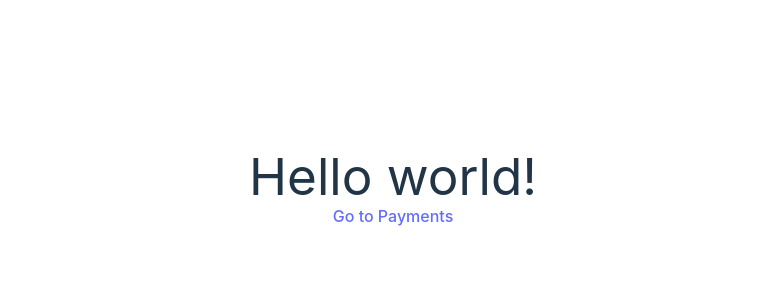
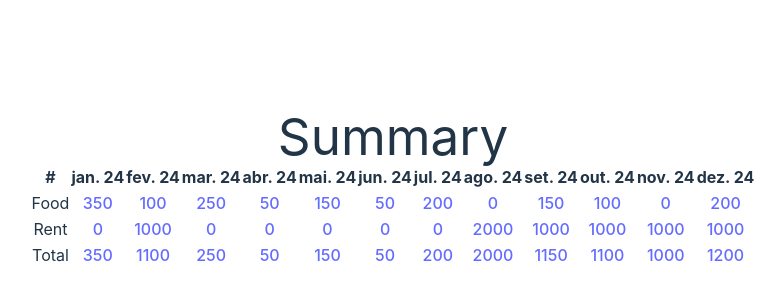
Before and after one commit to adilsonsds/money-flies, a React (Vite) app: page / in a window 1280 px wide. Shown: the part 212-512 px from the top of the page, without its empty margins (247-1031 px from the left). Built offline with nearby package versions, Linux system fonts and the light colour scheme.

Commit message:
Starting Home Page

```diff
--- a/src/App.tsx
+++ b/src/App.tsx
@@ -1,16 +1,77 @@
 import { Link } from 'react-router-dom'
 import './App.css'
+import { Payment } from './types/Payment';
+import { getFilterURL, getTotalValue } from './utils/PaymentUtils';
+import { Payments } from './data/PaymentsData';
+
+type Period = {
+  startDate: Date;
+  endDate: Date;
+}
 
 function App() {
+  let payments: Payment[] = Payments;
+
+  const year = new Date().getFullYear();
+  const months = [0, 1, 2, 3, 4, 5, 6, 7, 8, 9, 10, 11];
+
+  const periods: Period[] = months.map(month => {
+    const startDate = new Date(year, month, 1);
+    const endDate = new Date(year, month + 1, 0);
+    return { startDate, endDate };
+  });
+
+  const categories = [...new Set(payments.map(summary => summary.category))];
+
   return (
-    <>
-      <h1 className="text-3xl font-bold underline">
-        Hello world!
-      </h1>
-
-      <Link to="/payments">Go to Payments</Link>
-    </>
-  )
+    <div>
+      <h1 className="text-3xl font-bold p-4">Summary</h1>
+      <table className="mt-2 w-full">
+        <thead>
+          <tr>
+            <th className="text-left">#</th>
+            {periods.map((period, index) => (
+              <th key={index} className="text-right w-72">
+                {period.startDate.toLocaleString('pt-BR', { month: 'short' })} {period.startDate.toLocaleString('default', { year: "2-digit" })}
+              </th>
+            ))}
+          </tr>
+        </thead>
+        <tbody>
+          {categories.map((category, index) => (
+            <tr key={index}>
+              <td className="text-left">{category}</td>
+              {periods.map((period, index) => {
+                const totalValue = getTotalValue(payments, { startDate: period.startDate, endDate: period.endDate, category: category });
+                return (
+                  <td key={index} className="text-right">
+                    <Link to={`/payments/list?${getFilterURL({ startDate: period.startDate, endDate: period.endDate, category })}`} className="text-blue-500">
+                      {totalValue}
+                    </Link>
+                  </td>
+                );
+              })}
+            </tr>
+          ))}
+        </tbody>
+        <tbody>
+          <tr>
+            <td>Total</td>
+            {periods.map((period, index) => {
+              const totalValue = getTotalValue(payments, { startDate: period.startDate, endDate: period.endDate });
+              return (
+                <td key={index} className="text-right">
+                  <Link to={`/payments/list?${getFilterURL({ startDate: period.startDate, endDate: period.endDate })}`} className="text-blue-500">
+                    {totalValue}
+                  </Link>
+                </td>
+              );
+            })}
+          </tr>
+        </tbody>
+      </table>
+    </div>
+  );
 }
 
 export default App
--- /dev/null
+++ b/src/data/PaymentsData.ts
@@ -0,0 +1,183 @@
+import { Payment } from "../types/Payment";
+
+export const Payments: Payment[] = [
+    // generate some fake data for the payments with properties: id, date, category, amount, status, description and category
+    {
+        id: '1',
+        date: '2024-01-15',
+        category: 'Food',
+        amount: 100,
+        status: 'paid',
+        description: 'Bought some food'
+    },
+    {
+        id: '2',
+        date: '2024-08-10',
+        category: 'Rent',
+        amount: 1000,
+        status: 'paid',
+        description: 'Paid the rent'
+    },
+    {
+        id: '3',
+        date: '2021-01-03',
+        category: 'Food',
+        amount: 50,
+        status: 'paid',
+        description: 'Bought some food'
+    },
+    {
+        id: '4',
+        date: '2021-01-04',
+        category: 'Food',
+        amount: 150,
+        status: 'paid',
+        description: 'Bought some food'
+    },
+    {
+        id: '5',
+        date: '2024-09-11',
+        category: 'Rent',
+        amount: 1000,
+        status: 'paid',
+        description: 'Paid the rent'
+    },
+    {
+        id: '6',
+        date: '2024-12-06',
+        category: 'Food',
+        amount: 200,
+        status: 'paid',
+        description: 'Bought some food'
+    },
+    {
+        id: '7',
+        date: '2024-01-07',
+        category: 'Food',
+        amount: 100,
+        status: 'paid',
+        description: 'Bought some food'
+    },
+    {
+        id: '8',
+        date: '2024-02-15',
+        category: 'Rent',
+        amount: 1000,
+        status: 'paid',
+        description: 'Paid the rent'
+    },
+    {
+        id: '9',
+        date: '2024-03-29',
+        category: 'Food',
+        amount: 50,
+        status: 'paid',
+        description: 'Bought some food'
+    },
+    {
+        id: '10',
+        date: '2024-05-10',
+        category: 'Food',
+        amount: 150,
+        status: 'paid',
+        description: 'Bought some food'
+    },
+    {
+        id: '11',
+        date: '2024-08-06',
+        category: 'Rent',
+        amount: 1000,
+        status: 'paid',
+        description: 'Paid the rent'
+    },
+    {
+        id: '12',
+        date: '2024-03-12',
+        category: 'Food',
+        amount: 200,
+        status: 'paid',
+        description: 'Bought some food'
+    },
+    {
+        id: '13',
+        date: '2024-10-30',
+        category: 'Food',
+        amount: 100,
+        status: 'paid',
+        description: 'Bought some food'
+    },
+    {
+        id: '14',
+        date: '2024-11-02',
+        category: 'Rent',
+        amount: 1000,
+        status: 'paid',
+        description: 'Paid the rent'
+    },
+    {
+        id: '15',
+        date: '2024-04-01',
+        category: 'Food',
+        amount: 50,
+        status: 'paid',
+        description: 'Bought some food'
+    },
+    {
+        id: '16',
+        date: '2024-01-31',
+        category: 'Food',
+        amount: 150,
+        status: 'paid',
+        description: 'Bought some food'
+    },
+    {
+        id: '17',
+        date: '2024-12-23',
+        category: 'Rent',
+        amount: 1000,
+        status: 'paid',
+        description: 'Paid the rent'
+    },
+    {
+        id: '18',
+        date: '2024-07-18',
+        category: 'Food',
+        amount: 200,
+        status: 'paid',
+        description: 'Bought some food'
+    },
+    {
+        id: '19',
+        date: '2024-02-21',
+        category: 'Food',
+        amount: 100,
+        status: 'paid',
+        description: 'Bought some food'
+    },
+    {
+        id: '20',
+        date: '2024-10-20',
+        category: 'Rent',
+        amount: 1000,
+        status: 'paid',
+        description: 'Paid the rent'
+    },
+    {
+        id: '21',
+        date: '2024-06-28',
+        category: 'Food',
+        amount: 50,
+        status: 'paid',
+        description: 'Bought some food'
+    },
+    {
+        id: '22',
+        date: '2024-09-03',
+        category: 'Food',
+        amount: 150,
+        status: 'paid',
+        description: 'Bought some food'
+    }
+
+
+]
--- a/src/main.tsx
+++ b/src/main.tsx
@@ -16,7 +16,7 @@ const router = createHashRouter([
     errorElement: <ErrorPage />
   },
   {
-    path: "/payments",
+    path: "/payments/list",
     element: <PaymentsList />,
   },
 ]);
--- /dev/null
+++ b/src/utils/PaymentUtils.ts
@@ -0,0 +1,26 @@
+import type { Payment, PaymentsFilter, PaymentsList } from "../types/Payment";
+
+export function getFilteredPayments(payments: PaymentsList, filter: PaymentsFilter): PaymentsList {
+    return payments.filter(payment =>
+        new Date(payment.date) >= new Date(filter.startDate) &&
+        new Date(payment.date) <= new Date(filter.endDate) &&
+        (!filter.category || payment.category === filter.category)
+    );
+}
+
+export function getTotalValue(payments: PaymentsList, filter: PaymentsFilter): number {
+    return getFilteredPayments(payments, filter).reduce((acc, payment) => acc + payment.amount, 0);
+}
+
+export function getFilterURL({ startDate, endDate, category }: PaymentsFilter): string {
+    return category && category.length > 0
+        ? `startDate=${startDate.toISOString().split('T')[0]}&endDate=${endDate.toISOString().split('T')[0]}&category=${category}`
+        : `startDate=${startDate.toISOString().split('T')[0]}&endDate=${endDate.toISOString().split('T')[0]}`;
+}
+
+export function getFilterUrlFromPayment(payment: Payment): string {
+    const paymentDate = new Date(payment.date);
+    const firstDayOfMonth = new Date(paymentDate.getFullYear(), paymentDate.getMonth(), 1);
+    const lastDayOfMonth = new Date(paymentDate.getFullYear(), paymentDate.getMonth() + 1, 0);
+    return `startDate=${firstDayOfMonth.toISOString().split('T')[0]}&endDate=${lastDayOfMonth.toISOString().split('T')[0]}&category=${payment.category}`;
+}
```
